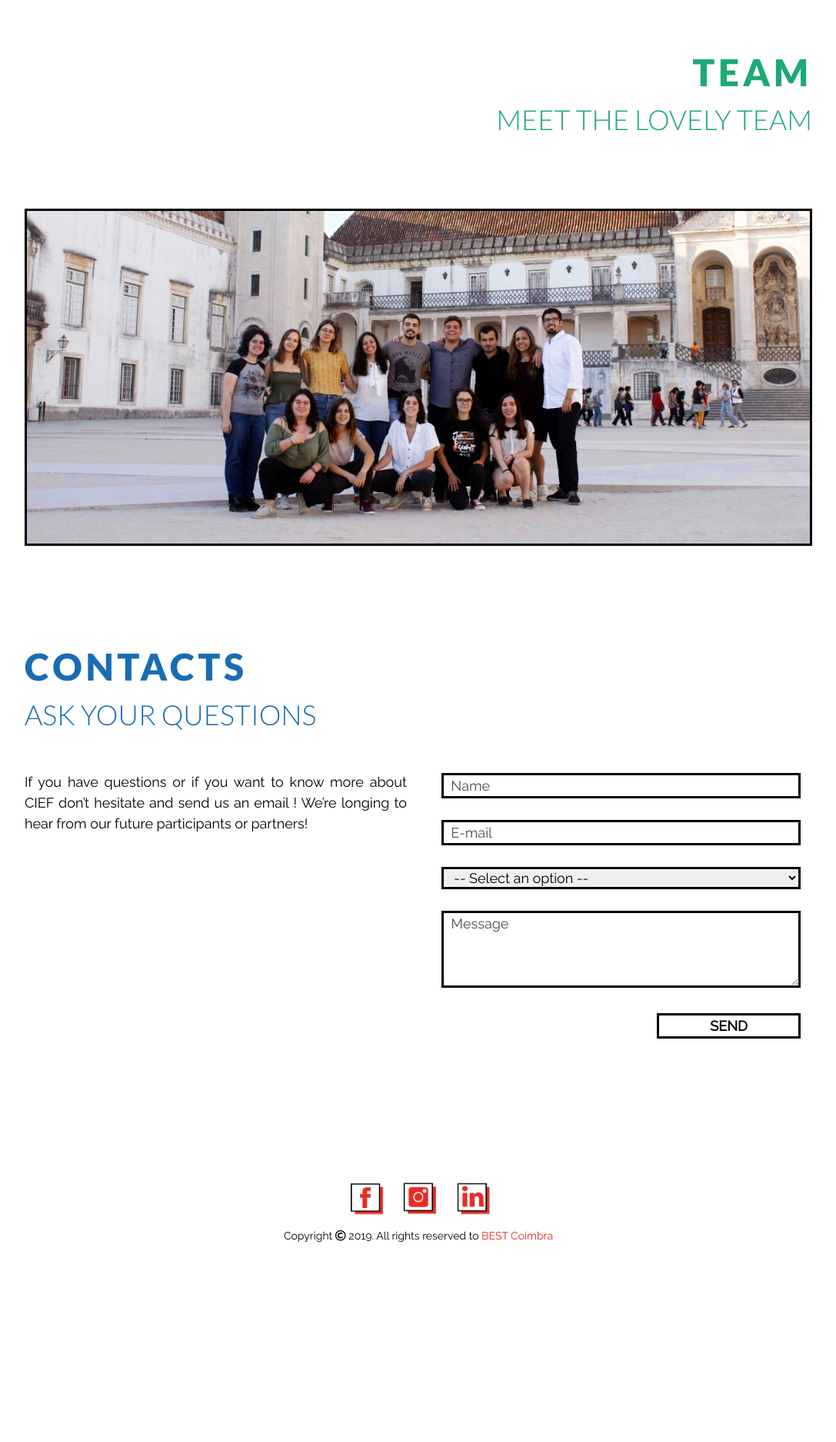
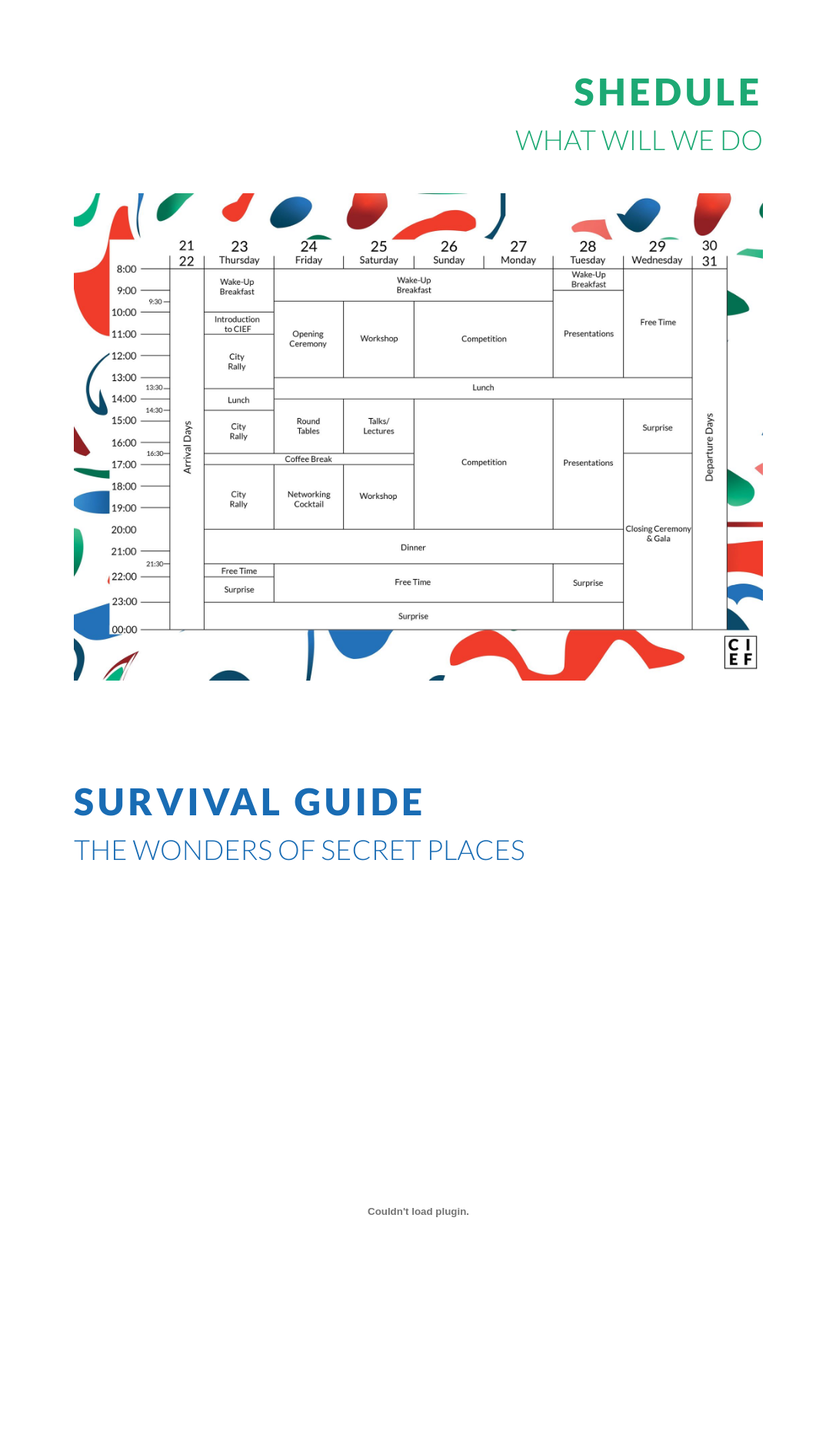
Before and after one commit to BESTCoimbra/website_cief, a PHP site: page / in a window 1280 px wide. Shown: the part 2669-4542 px from the top of the page at 77% size, without its empty margins (96-1183 px from the left). Before the commit the page ends 4283 px from the top, so only its background shows below. Run offline with PHP 8.4, Linux system fonts and the light colour scheme; some libraries are stand-ins or nearby versions.

Commit message:
Tudo, menos horario

```diff
--- a/css/style.css
+++ b/css/style.css
@@ -184,7 +184,7 @@ header {
 #front{
     margin-top: 10%;
     width: 100%;
-    margin-bottom: 10%;
+    margin-bottom: 15%;
 }
 #Layer_1{
     width: 40%;
@@ -553,7 +553,7 @@ footer a:hover{
     -webkit-transform: translateY(10px) translateX(10px);
     -moz-transform: translateY(10px) translateX(10px);
     }
-    #about, #coimbra, #partners, #team, #contact{
+    #about, #coimbra, #partners, #team, #contact, #schedule, #survival{
         margin-left: 10%;
         margin-right: 10%;
     }
@@ -593,7 +593,7 @@ footer a:hover{
 
         margin-top: 4%;
     }
-    #about, #coimbra, #partners, #team, #contact{
+    #about, #coimbra, #partners, #team, #contact, #schedule, #survival{
          margin: 0 15%;
          margin-top: 15%;
     }
@@ -632,7 +632,7 @@ footer a:hover{
     .botao{
         width: 40%;
     }
-    #about, #coimbra, #partners, #team, #contact{
+    #about, #coimbra, #partners, #team, #contact, #schedule, #survival{
          margin-top: 20%;
     }
     footer{
@@ -648,7 +648,7 @@ footer a:hover{
 
 }
 @media all and (max-width: 480px){
-     #about, #coimbra, #partners, #team, #contact{
+     #about, #coimbra, #partners, #team, #contact, #schedule, #survival{
          margin-right: 10%;
          margin-left: 10%;
          margin-bottom: 30%;
@@ -781,3 +781,31 @@ footer a:hover{
 {
     height: 100px;
 }
+
+
+#schedule{
+    margin: 0 15%;
+    margin-top: 7%;
+}
+#schedule h1, #schedule h2{
+    color: #1DA974;
+    text-align: right;
+
+}
+
+#schedule img{
+    width: 100%;
+    margin-top: 4%
+}
+#survival{
+    margin: 0 15%;
+    margin-top: 10%;
+
+}
+#survival h1, #survival h2{
+    color: #196CB4;
+
+}
+object{
+    margin-top: 4%;
+}
--- a/index.php
+++ b/index.php
@@ -7,7 +7,7 @@
 
 
         <link type="text/css" rel="stylesheet" href="css/bootstrap.css"/>
-        <link rel="stylesheet" href="css/style.css?1422585377"/>
+        <link rel="stylesheet" href="css/style.css"/>
         <link rel="stylesheet" href="css/slider.css"/>
 
         <script src="js/jquery-3.1.1.min.js"></script>
@@ -113,7 +113,7 @@
                 <h1>Partners</h1>
                 <h2>Help us make this happen</h2>
                 <div class="customer-logos slider">
-                    <div class="slide"> <a href="https://www.fct.unl.pt/"> <img src="imagens/fct.png"> </a> </div>
+                    <div class="slide"> <a href="https://www.uc.pt/"> <img src="imagens/Reitoria.jpg"> </a> </div>
 
                 </div>
                 <div class="botao">
@@ -137,9 +137,15 @@
                     </div>
                 </div>
             </section>
-            <section class="schedulle">
+            <section class="section" id="schedule">
+                <h1>Shedule</h1>
+                <h2>What will we do</h2>
+                <img src="imagens/horario.jpg">
                 </section>
-            <section class="survival">
+            <section class="section" id="survival">
+                <h1>Survival Guide</h1>
+                <h2>The wonders of secret places</h2>
+                <object data="pdf/survival_guide.pdf" type="application/pdf" width="100%" height="800px"></object>
                 </section>
             <section class="section" id="team">
                 <h1>Team</h1>
```
Also changed, not shown: imagens/Reitoria.jpg (added), imagens/horario.jpg (added), 1 other file.
